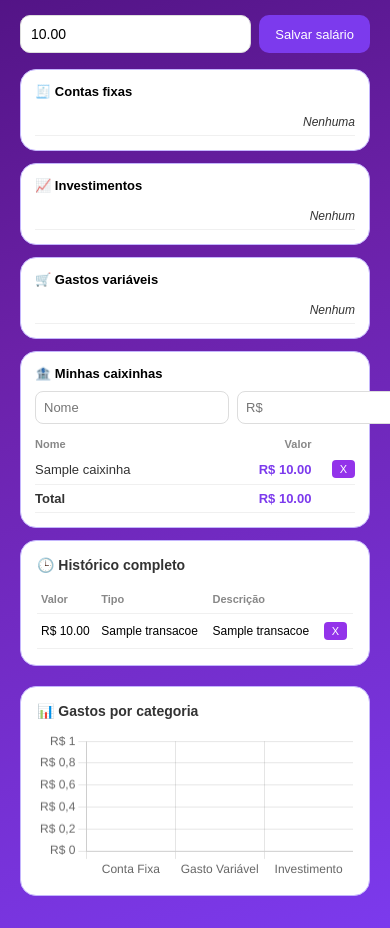
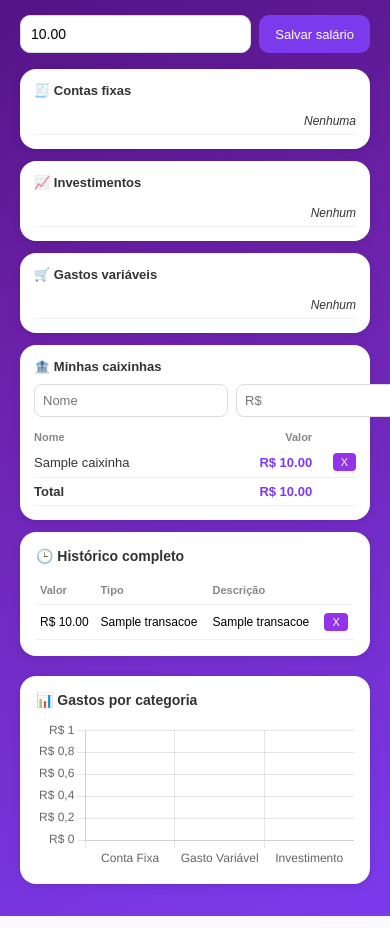
Before and after one commit to evavitoria/gestor-financeiro, a Flask app: page / in a window 390 px wide; the page is wider, and only the part inside the window is pictured. Shown: the part 359-1287 px from the top of that part. Run offline with Flask 3, Linux system fonts and the light colour scheme; a user stored in the database is signed in; tables that the repository leaves empty hold one stand-in row (values such as "Sample post"); a database or web service that is not in the repository returns one stand-in record (values such as "Sample title"); some libraries are stand-ins or nearby versions.

Commit message:
corrige visual caixas

```diff
--- a/templates/index.html
+++ b/templates/index.html
@@ -10,7 +10,7 @@
     <style>
     * { box-sizing: border-box; margin: 0; padding: 0; }
     body { font-family: sans-serif; background: linear-gradient(160deg, #3b0764, #6b21a8, #7c3aed); min-height: 100vh; padding: 20px; }
-        .topo { background: linear-gradient(135deg, rgba(124,58,237,0.85), rgba(147,51,234,0.85)), url('https://i.pinimg.com/1200x/d6/c7/52/d6c752d2054589f6ff939f98e11e3c22.jpg') center/cover no-repeat; border-radius: 20px; padding: 20px; color: white; margin-bottom: 16px; }
+    .topo { background: linear-gradient(135deg, #7c3aed, #9333ea); border-radius: 20px; padding: 20px; color: white; margin-bottom: 16px; }
     .topo-header { display: flex; align-items: center; gap: 10px; margin-bottom: 16px; }
     .avatar { width: 40px; height: 40px; border-radius: 50%; background: rgba(255,255,255,0.2); display: flex; align-items: center; justify-content: center; font-size: 20px; }
     .topo-nome { font-size: 16px; font-weight: bold; }
@@ -22,43 +22,39 @@
     .card-resumo p:last-child { font-size: 20px; font-weight: bold; }
     .card-resumo.tres { grid-column: span 2; }
     .formulario { background: rgba(255,255,255,0.1); border-radius: 12px; padding: 12px; }
-        .formulario p { font-size: 12px; opacity: 0.8; margin-bottom: 8px; }
+    .formulario p { font-size: 12px; opacity: 0.8; margin-bottom: 8px; color: white; }
     .form-grid { display: grid; grid-template-columns: 1fr 1fr; gap: 8px; }
     .form-grid input, .form-grid select { background: rgba(255,255,255,0.2); border: none; border-radius: 8px; padding: 10px; color: white; font-size: 13px; width: 100%; }
-        .form-grid input::placeholder { color: rgba(255,255,255,0.7); }
-        .form-grid input, .form-grid select, .form-full { color: white !important; }
-        .form-grid input::placeholder, .form-full::placeholder { color: rgba(255,255,255,0.9) !important; }
+    .form-grid input::placeholder { color: rgba(255,255,255,0.9); }
     .form-grid select option { color: black; background: white; }
     .form-full { width: 100%; background: rgba(255,255,255,0.2); border: none; border-radius: 8px; padding: 10px; color: white; font-size: 13px; margin-top: 8px; }
-        .form-full::placeholder { color: rgba(255,255,255,0.7); }
+    .form-full::placeholder { color: rgba(255,255,255,0.9); }
     .btn-salvar { width: 100%; margin-top: 8px; background: white; color: #7c3aed; border: none; border-radius: 8px; padding: 12px; font-size: 14px; font-weight: bold; cursor: pointer; }
     .btn-salvar:hover { background: #f0e6ff; }
     .salario-form { display: flex; gap: 8px; margin-bottom: 16px; }
-        .salario-form input { flex: 1; padding: 10px; border-radius: 10px; border: 1px solid #ddd; font-size: 14px; }
+    .salario-form input { flex: 1; padding: 10px; border-radius: 10px; border: 1px solid #ddd; font-size: 14px; background: white; }
     .salario-form button { background: #7c3aed; color: white; border: none; border-radius: 10px; padding: 10px 16px; font-size: 13px; cursor: pointer; white-space: nowrap; }
     .grid-tabelas { display: grid; grid-template-columns: 1fr 1fr; gap: 12px; margin-bottom: 12px; }
-        .tabela-card h3 { font-size: 13px; font-weight: bold; margin-bottom: 10px; display: flex; align-items: center; gap: 6px; }
+    .tabela-card { background: white; border-radius: 16px; padding: 14px; box-shadow: 0 2px 8px rgba(0,0,0,0.1); }
+    .tabela-card h3 { font-size: 13px; font-weight: bold; margin-bottom: 10px; display: flex; align-items: center; gap: 6px; color: #333; }
     .tabela-card table { width: 100%; border-collapse: collapse; font-size: 12px; }
     .tabela-card td { padding: 6px 0; border-bottom: 1px solid #f0f0f0; color: #333; }
     .tabela-card td:last-child { text-align: right; }
     .tabela-full { grid-column: span 2; }
     .btn-apagar { background: #9333ea; color: white; border: none; border-radius: 4px; padding: 3px 8px; cursor: pointer; font-size: 11px; }
-        .grafico-card { background: white; border-radius: 16px; padding: 16px; box-shadow: 0 2px 8px rgba(0,0,0,0.06); margin-bottom: 12px; }
+    .grafico-card { background: white; border-radius: 16px; padding: 16px; box-shadow: 0 2px 8px rgba(0,0,0,0.1); margin-bottom: 12px; }
     .grafico-card h3 { font-size: 14px; font-weight: bold; margin-bottom: 12px; color: #333; }
-        .historico-card { background: white; border-radius: 16px; padding: 16px; box-shadow: 0 2px 8px rgba(0,0,0,0.06); margin-bottom: 20px; }
+    .historico-card { background: white; border-radius: 16px; padding: 16px; box-shadow: 0 2px 8px rgba(0,0,0,0.1); margin-bottom: 20px; }
     .historico-card h3 { font-size: 14px; font-weight: bold; margin-bottom: 12px; color: #333; }
     .historico-card table { width: 100%; border-collapse: collapse; font-size: 12px; }
     .historico-card td, .historico-card th { padding: 8px 4px; border-bottom: 1px solid #f0f0f0; text-align: left; }
     .historico-card th { font-size: 11px; color: #888; }
     .vazio { color: #bbb; font-size: 12px; font-style: italic; }
-        @media (max-width: 400px) {
+    @media (max-width: 500px) {
         .grid-tabelas { grid-template-columns: 1fr; }
         .tabela-full { grid-column: span 1; }
         .cards-resumo { grid-template-columns: 1fr; }
         .card-resumo.tres { grid-column: span 1; }
-            .tabela-card { background: white; border: 1.5px solid #c4b5fd; border-radius: 16px; padding: 14px; box-shadow: none; }
-.grafico-card { background: white; border: 1.5px solid #c4b5fd; border-radius: 16px; padding: 16px; box-shadow: none; margin-bottom: 12px; }
-.historico-card { background: white; border: 1.5px solid #c4b5fd; border-radius: 16px; padding: 16px; box-shadow: none; margin-bottom: 20px; }
     }
 </style>
 </head>
```
Lines whose indentation alone changed are shown as unchanged.
